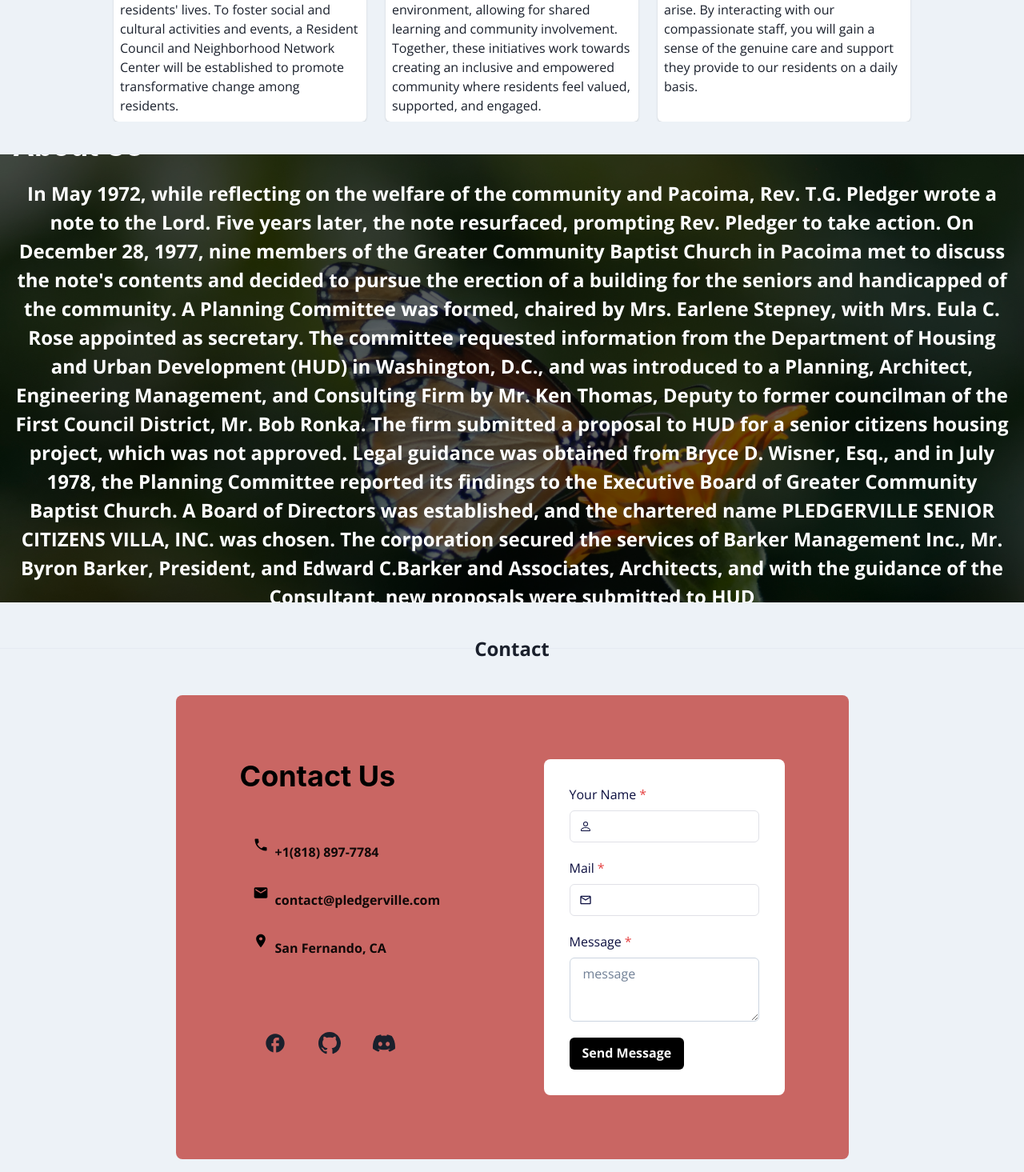
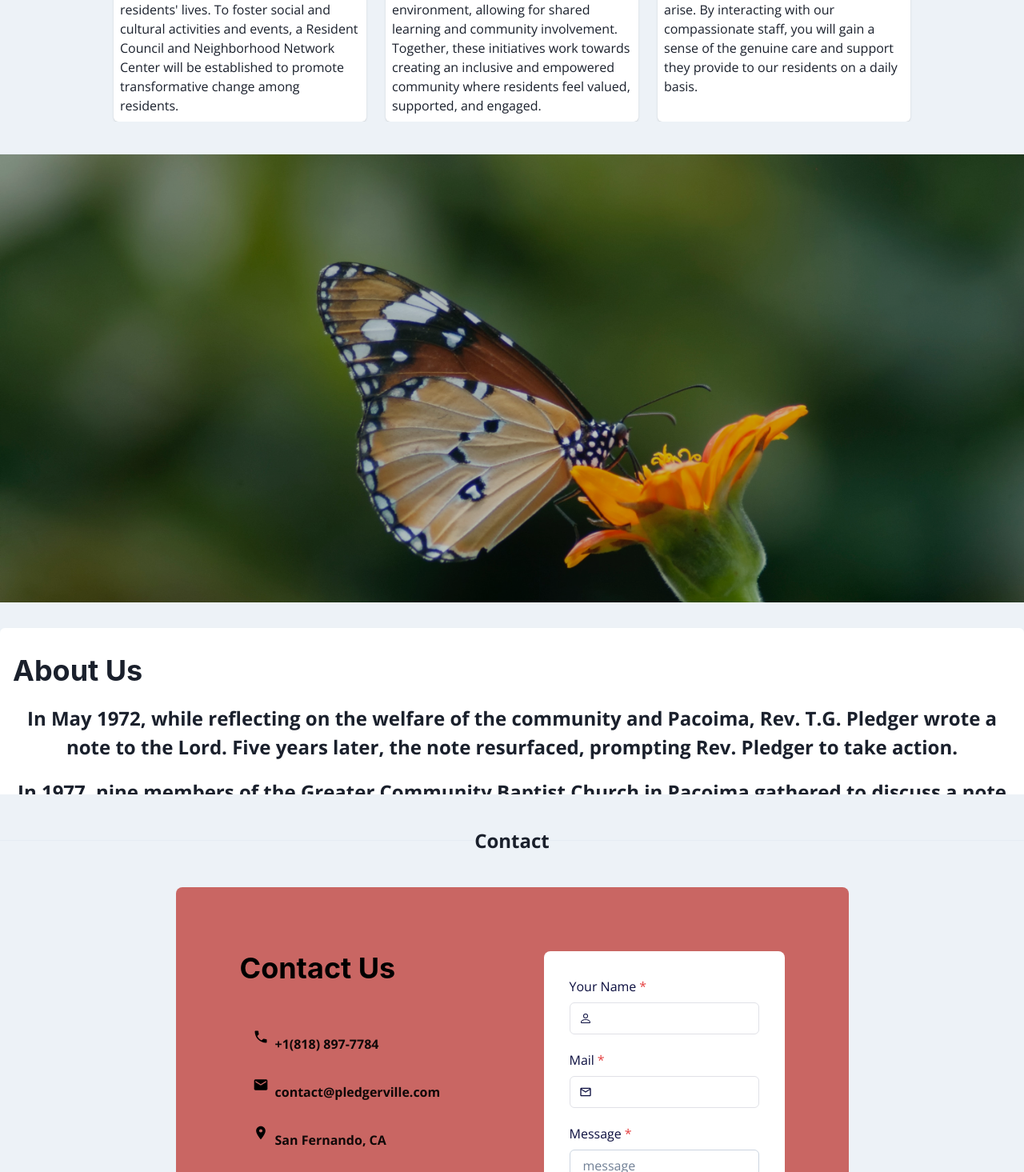
Before and after one commit to Pledgerville/next-app, a Next.js app: page / in a window 1280 px wide. Shown: the part 4174-5639 px from the top of the page at 80% size. Built offline with nearby package versions, Linux system fonts and the light colour scheme.

Commit message:
change about us section and text

```diff
--- a/src/components/AboutUs/about_us.tsx
+++ b/src/components/AboutUs/about_us.tsx
@@ -15,17 +15,14 @@ import {
 
   const About_Us: React.FC<AboutUsProps> = () => {
     return (
-      <Box pos="relative" w="100%" h="70vh" overflow="hidden">
+      <Box h="100vh" overflowY="scroll">
+        <Box pos="relative" w="100%" h="70vh">
           <Image
             src="/green-monarch-dof.jpg"
             alt="description-of-your-image"
             h="100%"
             w="100%"
             objectFit="cover"
-          pos="absolute"
-          top="0"
-          left="0"
-          zIndex={-1}
           />
           <Box
             pos="absolute"
@@ -33,20 +30,46 @@ import {
             left="0"
             w="100%"
             h="100%"
-          bg="rgba(0, 0, 0, 0.6)"
-          display="flex"
-          alignItems="center"
-          justifyContent="center"
-          overflow="auto"
+            bg="rgba(0, 0, 0, 0.2)"
+          />
+        </Box>
+        <Box
+          maxW="container.xl"
+          mx="auto"
+          px={4}
+          py={8}
+          bg="white"
+          boxShadow="md"
+          borderRadius="md"
+          my={8}
+          overflow="scroll"
+          maxHeight="60vh"
         >
-          <Box maxW="container.xl" mx="auto" px={4} py={8} bg="transparent">
-            <Heading as="h2" size="xl" mb="5" color="white">
+          <Heading as="h2" size="xl" mb="5">
             About Us
           </Heading>
-            <Text fontSize="2xl" textAlign="center" mb="5" fontWeight="semibold" color="white">
-            In May 1972, while reflecting on the welfare of the community and Pacoima, Rev. T.G. Pledger wrote a note to the Lord. Five years later, the note resurfaced, prompting Rev. Pledger to take action. On December 28, 1977, nine members of the Greater Community Baptist Church in Pacoima met to discuss the note's contents and decided to pursue the erection of a building for the seniors and handicapped of the community. A Planning Committee was formed, chaired by Mrs. Earlene Stepney, with Mrs. Eula C. Rose appointed as secretary. The committee requested information from the Department of Housing and Urban Development (HUD) in Washington, D.C., and was introduced to a Planning, Architect, Engineering Management, and Consulting Firm by Mr. Ken Thomas, Deputy to former councilman of the First Council District, Mr. Bob Ronka. The firm submitted a proposal to HUD for a senior citizens housing project, which was not approved. Legal guidance was obtained from Bryce D. Wisner, Esq., and in July 1978, the Planning Committee reported its findings to the Executive Board of Greater Community Baptist Church. A Board of Directors was established, and the chartered name PLEDGERVILLE SENIOR CITIZENS VILLA, INC. was chosen. The corporation secured the services of Barker Management Inc., Mr. Byron Barker, President, and Edward C.Barker and Associates, Architects, and with the guidance of the Consultant, new proposals were submitted to HUD
+          <Text fontSize="2xl" textAlign="center" mb="5" fontWeight="semibold">
+            In May 1972, while reflecting on the welfare of the community and Pacoima, Rev. T.G. Pledger wrote a note to the Lord. Five years later, the note resurfaced, prompting Rev. Pledger to take action.
           </Text>
-          </Box>
+          <Text fontSize="2xl" textAlign="center" mb="5" fontWeight="semibold">
+           In 1977, nine members of the Greater Community Baptist Church in Pacoima gathered to discuss a note left by Rev. T. G. Pledger that expressed concern for the welfare of the community's seniors and handicapped. The group formed a Planning Committee led by Mrs. Earlene Stepney and Mrs. Eula C. Rose to pursue building a facility to meet these needs. After seeking information from the Department of Housing and Urban Development (HUD) in Washington, D.C., the committee was introduced to a Planning, Architect, Engineering Management, and Consulting Firm by Mr. Ken Thomas. The firm submitted a proposal for a senior citizens housing project, but it was not approved by HUD. With legal guidance from Bryce D. Wisner, Esq., the Planning Committee reported its findings to the Executive Board of Greater Community Baptist Church in July 1978. As a result, a Board of Directors was established, and the chartered name PLEDGERVILLE SENIOR CITIZENS VILLA, INC. was chosen.          </Text>
+          <Text fontSize="2xl" textAlign="center" mb="5" fontWeight="semibold">
+          </Text>
+          <Text fontSize="2xl" textAlign="center" mb="5" fontWeight="semibold">
+           The corporation secured the services of Barker Management Inc., Mr. Byron Barker, President, and Edward C.Barker and Associates, Architects, and with the guidance of the Consultant, new proposals were submitted to HUD requiring many changes before the project was finally funded in September 1980 in the amount of $3.99 million. The Barkers drafted another proposal for the project, which they resubmitted to HUD, and it was approved at a total cost of $6,051,700.00. Groundbreaking ceremonies were held on February 19, 1983, and construction began a week later. Occupancy occurred in March 1984, and the facility currently boasts a 90% occupancy rate.
+          </Text>
+          <Text fontSize="2xl" textAlign="center" mb="5" fontWeight="semibold">
+           In September 1980, Pledgerville Senior Citizens Villa, Inc. secured funding of $3.99 million from HUD with the help of Barker Management Inc., led by President Byron Barker, and Edward C. Barker and Associates, Architects. However, the project required additional funding to cover the total cost of $6,051,700.00. To secure the remaining funding, the Barkers drafted a new proposal that was approved by HUD. Groundbreaking ceremonies were held on February 19, 1983, and construction began a week later. By March 1984, the facility was ready for occupancy and currently has a 90% occupancy rate.
+          </Text>
+          <Text fontSize="2xl" textAlign="center" mb="5" fontWeight="semibold">
+
+          </Text>
+          <Text fontSize="2xl" textAlign="center" mb="5" fontWeight="semibold">
+
+          </Text>
+          <Text fontSize="2xl" textAlign="center" mb="5" fontWeight="semibold">
+
+          </Text>
         </Box>
       </Box>
     );
```
Lines whose indentation alone changed are shown as unchanged.
